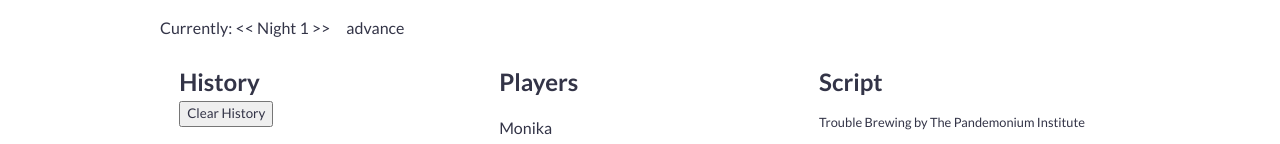
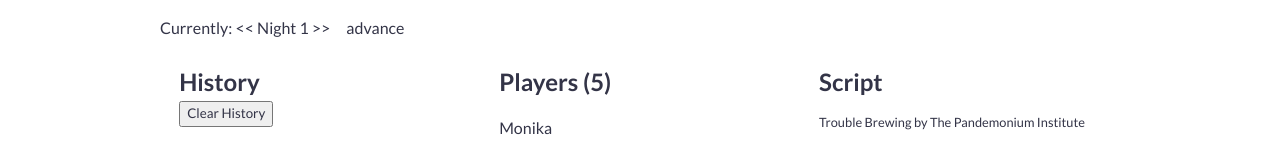
Before and after one commit to brundage/watch-the-clocktower, a React app: page / in a window 1280 px wide. Shown: the top 144 px of the page. Built offline with nearby package versions, Linux system fonts and the light colour scheme.

Commit message:
adding participants

```diff
--- a/src/components/ParticipantsPanel.js
+++ b/src/components/ParticipantsPanel.js
@@ -1,20 +1,33 @@
 import React, { useState } from 'react'
-import { useParticipants } from './ParticipantsProvider';
+import { useParticipants, useParticipantsDispatch, actions, roles } from './ParticipantsProvider';
 import TravellerPanel from './TravellerPanel';
 import Player from './Player';
 
-
 export default function PlayersPanel() {
+  const dispatch = useParticipantsDispatch()
   const [ editing, setEditing ] = useState(null)
+  const [ adding, setAdding ] = useState(null)
+  const [ addingRole, setAddingRole ] = useState(null)
   const participants = useParticipants()
 
-  const addPlayer = (e) => {
 
+  const addBox = (role) => {
+    if( adding && addingRole === role ) {
+      return(<form onSubmit={e => handleAdd(e)} >
+               <input autoFocus={true} />
+             </form>)
+    } else {
+    return(<p onClick={(e) => {setAdding(true); setAddingRole(role)}}>Add</p>)
+    }
   }
 
-
-  const addStoryteller = (e) => {
-
+  const handleAdd = (e) => {
+    e.preventDefault()
+    if( e.target[0].value !== "" ) {
+      dispatch({type: actions.add, participant: { display: e.target[0].value }, role: addingRole})
+    }
+    setAdding(false)
+    setAddingRole(null)
   }
 
 
@@ -36,16 +49,16 @@ export default function PlayersPanel() {
 
 
   return (<section id="players">
-    <h1>Players</h1>
+    <h1>Players ({participants.townSquare.length})</h1>
     <ul>
       {participants.townSquare.map(display)}
     </ul>
-    <p onClick={(e) => addPlayer(e)}>Add</p>
+    {addBox(roles.player)}
     <h2>Storytellers</h2>
     <ul>
       {participants.storytellers.map(display)}
     </ul>
-    <p onClick={(e) => addStoryteller(e)}>Add</p>
+    {addBox(roles.storyteller)}
     <TravellerPanel />
   </section>
   )
--- a/src/components/ParticipantsProvider.js
+++ b/src/components/ParticipantsProvider.js
@@ -1,7 +1,13 @@
 // https://react.dev/learn/scaling-up-with-reducer-and-context
 // https://medium.com/@williamjoshualacey/refactoring-redux-using-react-context-aa29fa16f4b7
 import React, { createContext, useContext, useEffect, useReducer } from "react";
-import initialParticipants from '../data/initial_participants'
+import defaultParticipants from '../data/default_participants'
+
+const actions = { add: "add", changed: "changed", edit: "edit" }
+export { actions }
+
+const roles = { player: "player", storyteller: "storyteller" }
+export { roles }
 
 const ParticipantsContext = createContext(null)
 const ParticipantsDispatchContext = createContext(null)
@@ -38,17 +44,39 @@ export function useParticipantsDispatch() {
 
 function loadinitialParticipants() {
   const saved = localStorage.getItem(localStorageKey);
-  const initial = saved !== null ? JSON.parse(saved) : initialParticipants;
+  const initial = saved !== null ? JSON.parse(saved) : defaultParticipants;
   return initial
 }
 
 
 function participantsReducer(participants, action) {
   switch (action.type) {
-    case 'changed': {
+    case actions.add: {
+      const pos = participants.participants.length
+      let p = [ ...participants.participants, action.participant ]
+      let townSquare = participants.townSquare
+      let storytellers = participants.storytellers
+      let ret = { participants: [ ...participants.participants, action.participant ],
+                  townSquare: participants.townSquare,
+                  storytellers: participants.storytellers
+                }
+
+      switch( action.role ) {
+        case roles.player: {
+          ret.townSquare.push(pos)
+          break
+        }
+        case roles.storyteller: {
+          ret.storytellers.push(pos)
+          break
+        }
+      }
+      return(ret)
+    }
+    case actions.changed: {
       return action.id
     }
-    case "edit": {
+    case actions.edit: {
       return({
         participants: participants.participants.map( (participant, i) => {
           if( i === action.id ) {
--- a/src/components/Player.js
+++ b/src/components/Player.js
@@ -1,10 +1,9 @@
 import React from "react"
-import { useParticipantsDispatch } from './ParticipantsProvider';
+import { actions, useParticipantsDispatch } from './ParticipantsProvider';
 
 /*
   {
     display: "Occam Razor",
-    id: 1,
     isGood: true,
     token: "washerwoman",
     abilities: [
@@ -20,7 +19,7 @@ export default function Player({id, player, editing=false}) {
       e.preventDefault()
       const newVal = e.target[0].value
       if( player.display !== newVal ) {
-        dispatch({type: "edit", id: id, changes: { display: newVal} })
+        dispatch({type: actions.edit, id: id, changes: { display: newVal} })
       }
     }
 
--- a/src/data/initial_participants.js
+++ b/src/data/default_participants.js
@@ -1,4 +1,4 @@
-const initialParticipants = {
+const defaultParticipants = {
   participants: [
     { display: "Occam Blazer" },
     { display: "Hungry"       },
@@ -12,4 +12,4 @@ const initialParticipants = {
   storytellers: [ 5 ]
 }
 
-export default initialParticipants
+export default defaultParticipants
```
